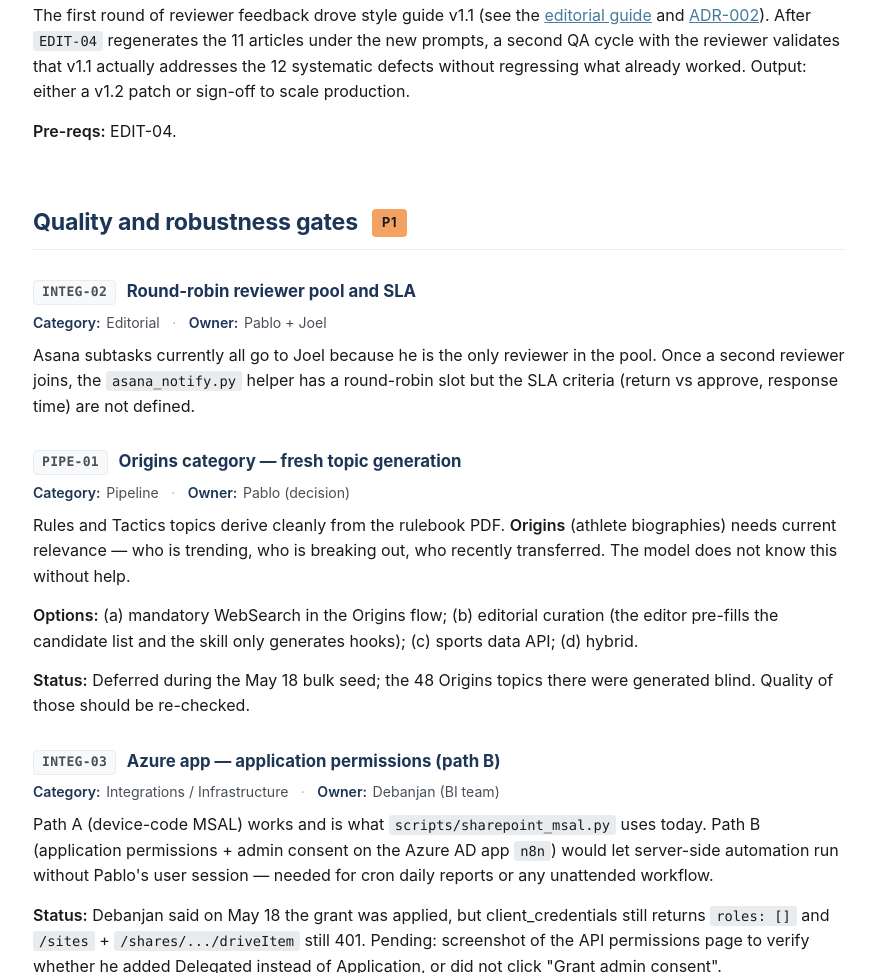
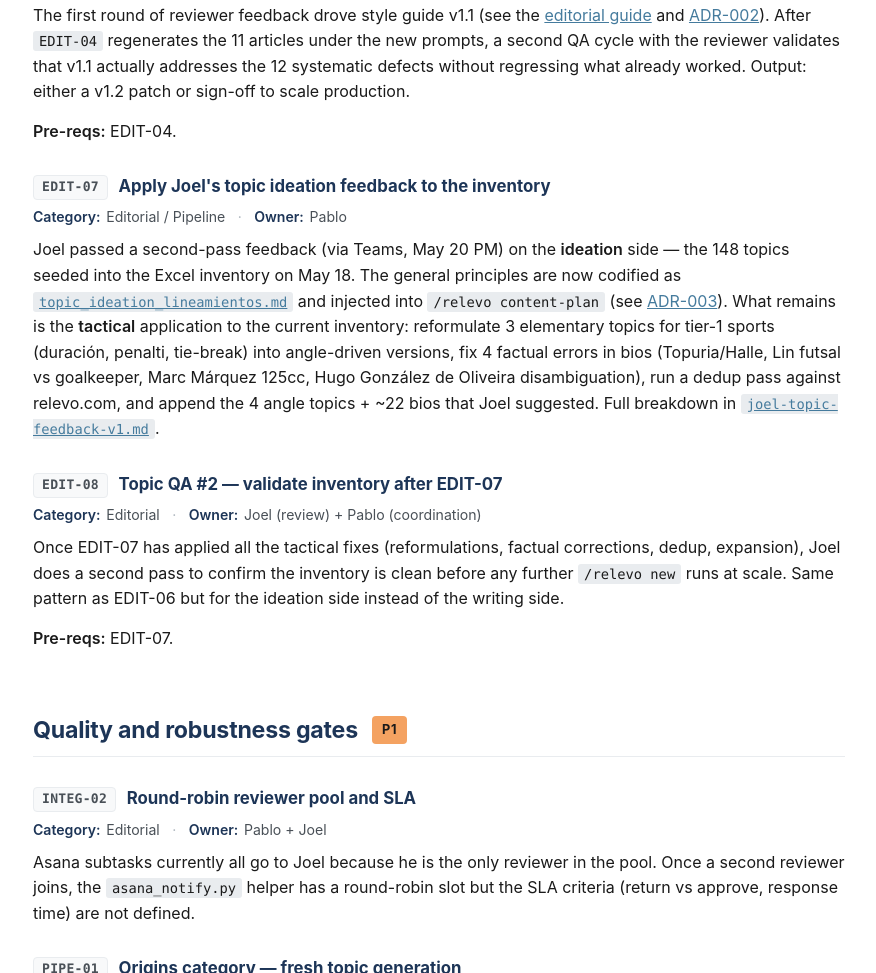
Before and after one commit to jpwaimann/relevo-content, a plain HTML site: page docs/backlog.html in a window 1280 px wide. Shown: the part 2472-3445 px from the top of the page, without its empty margins (201-1077 px from the left). Drawn offline with Linux system fonts and the light colour scheme.

Commit message:
docs: topic ideation lineamientos v1.0 + ADR-003 (Joel feedback v1 on ideation)
Joel passed a second-pass editorial feedback via Teams on May 20 PM,
covering the 148 topics seeded on May 18. This commit captures the
durable policy as code and updates the project tracking.

Source artefacts:
  prompts/topic_ideation_lineamientos.md v1.0  durable policy doc
                                                injected into the
                                                /relevo content-plan
                                                system prompt
  prompts/joel-topic-feedback-v1.md             consolidated reviewer
                                                feedback (tactical +
                                                policy, full detail)

Skill change:
  .claude/skills/relevo/lib/cmd_content_plan.md  Paso 5 injects
                                                  topic_ideation_lineamientos
                                                  after style_guide;
                                                  Restrictions section
                                                  gets rule #6 (L1-L5
                                                  explicit reminder)

Decision record:
  docs/adr/003-topic-ideation-lineamientos.md   why a separate doc
                                                instead of merging
                                                into style_guide;
                                                alternatives considered

Public site:
  index.html             new companion link to ideation lineamientos
  docs/backlog.{md,html} EDIT-07 (apply tactical fixes to inventory)
                         and EDIT-08 (topic QA #2 with Joel) added

The five lineamientos (L1-L5):
  L1 No elementary topics for tier-1 sports (futbol, tenis, MMA, F1,
     baloncesto) — attack from a non-obvious angle. Exception: lower-
     coverage sports keep elementary topics viable.
  L2 Mandatory dedup against relevo.com before seeding (sitemap scan
     or site:relevo.com query).
  L3 Bio name verification (existence, surname, sport, position,
     birthplace); second surname for homonyms.
  L4 Editorial curation over algorithmic lists for bios.
  L5 FIFA WC 2026 angle for futbol topics during May-July 2026.

Tactical fixes (3 topic reformulations, 4 bio corrections, dedup pass,
4 + 22 expansion) tracked separately as EDIT-07.

Co-Authored-By: Claude Opus 4.7 (1M context) <noreply@anthropic.com>

```diff
--- a/docs/backlog.html
+++ b/docs/backlog.html
@@ -137,6 +137,23 @@
 <p>The first round of reviewer feedback drove style guide v1.1 (see the <a href="editorial-guide.html">editorial guide</a> and <a href="https://github.com/jpwaimann/relevo-content/blob/main/docs/adr/002-style-guide-v1-1.md">ADR-002</a>). After <code>EDIT-04</code> regenerates the 11 articles under the new prompts, a second QA cycle with the reviewer validates that v1.1 actually addresses the 12 systematic defects without regressing what already worked. Output: either a v1.2 patch or sign-off to scale production.</p>
 <p><strong>Pre-reqs:</strong> EDIT-04.</p>
 
+<h3><span class="item-code">EDIT-07</span> Apply Joel's topic ideation feedback to the inventory</h3>
+<p class="item-meta">
+  <span class="label">Category:</span>Editorial / Pipeline
+  <span class="sep">·</span>
+  <span class="label">Owner:</span>Pablo
+</p>
+<p>Joel passed a second-pass feedback (via Teams, May 20 PM) on the <strong>ideation</strong> side — the 148 topics seeded into the Excel inventory on May 18. The general principles are now codified as <a href="https://github.com/jpwaimann/relevo-content/blob/main/prompts/topic_ideation_lineamientos.md"><code>topic_ideation_lineamientos.md</code></a> and injected into <code>/relevo content-plan</code> (see <a href="https://github.com/jpwaimann/relevo-content/blob/main/docs/adr/003-topic-ideation-lineamientos.md">ADR-003</a>). What remains is the <strong>tactical</strong> application to the current inventory: reformulate 3 elementary topics for tier-1 sports (duración, penalti, tie-break) into angle-driven versions, fix 4 factual errors in bios (Topuria/Halle, Lin futsal vs goalkeeper, Marc Márquez 125cc, Hugo González de Oliveira disambiguation), run a dedup pass against relevo.com, and append the 4 angle topics + ~22 bios that Joel suggested. Full breakdown in <a href="https://github.com/jpwaimann/relevo-content/blob/main/prompts/joel-topic-feedback-v1.md"><code>joel-topic-feedback-v1.md</code></a>.</p>
+
+<h3><span class="item-code">EDIT-08</span> Topic QA #2 — validate inventory after EDIT-07</h3>
+<p class="item-meta">
+  <span class="label">Category:</span>Editorial
+  <span class="sep">·</span>
+  <span class="label">Owner:</span>Joel (review) + Pablo (coordination)
+</p>
+<p>Once EDIT-07 has applied all the tactical fixes (reformulations, factual corrections, dedup, expansion), Joel does a second pass to confirm the inventory is clean before any further <code>/relevo new</code> runs at scale. Same pattern as EDIT-06 but for the ideation side instead of the writing side.</p>
+<p><strong>Pre-reqs:</strong> EDIT-07.</p>
+
 <h2>Quality and robustness gates <span class="prio-pill p1">P1</span></h2>
 
 <h3><span class="item-code">INTEG-02</span> Round-robin reviewer pool and SLA</h3>
```
Also changed, not shown: index.html (+1 -0 lines), 4 other files.
